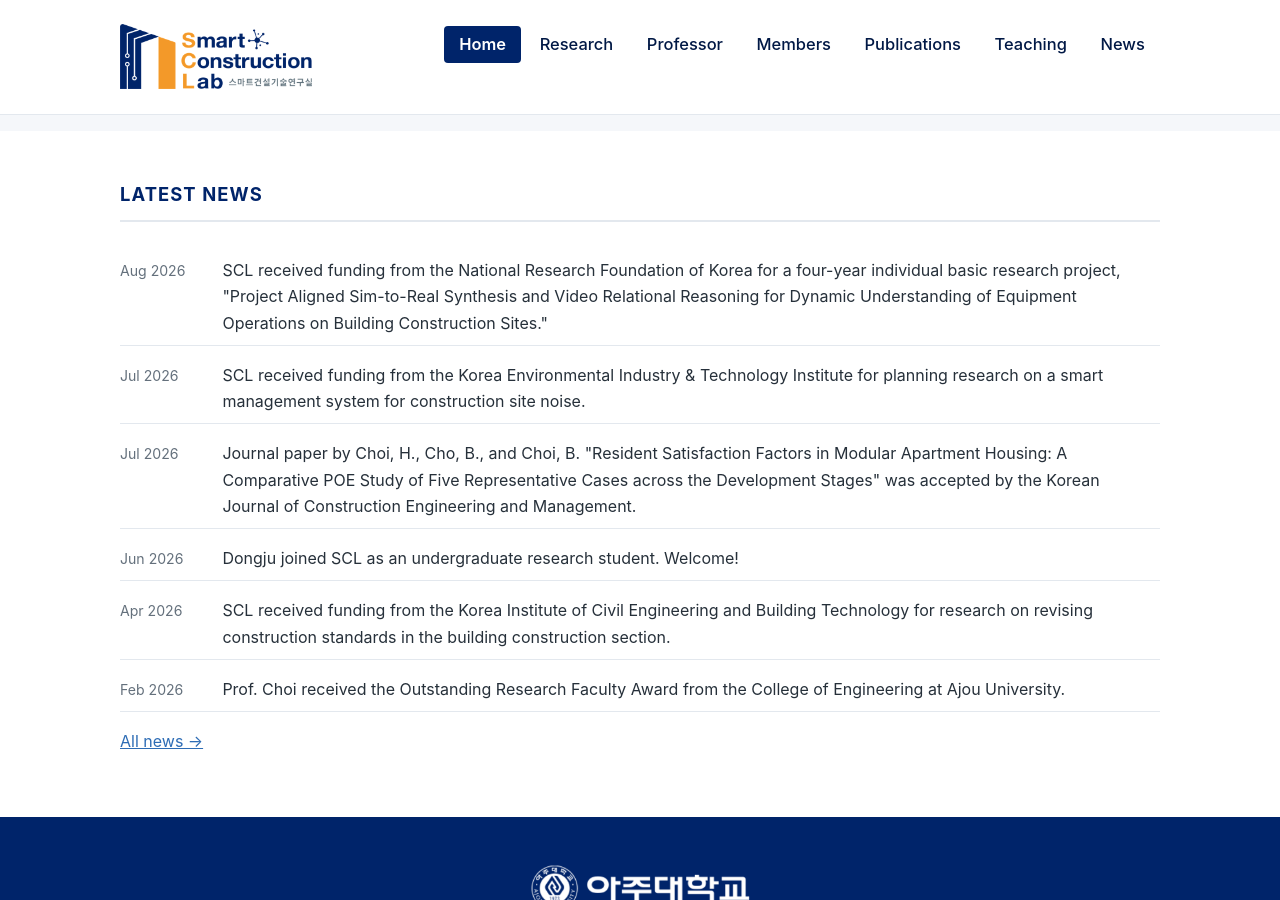
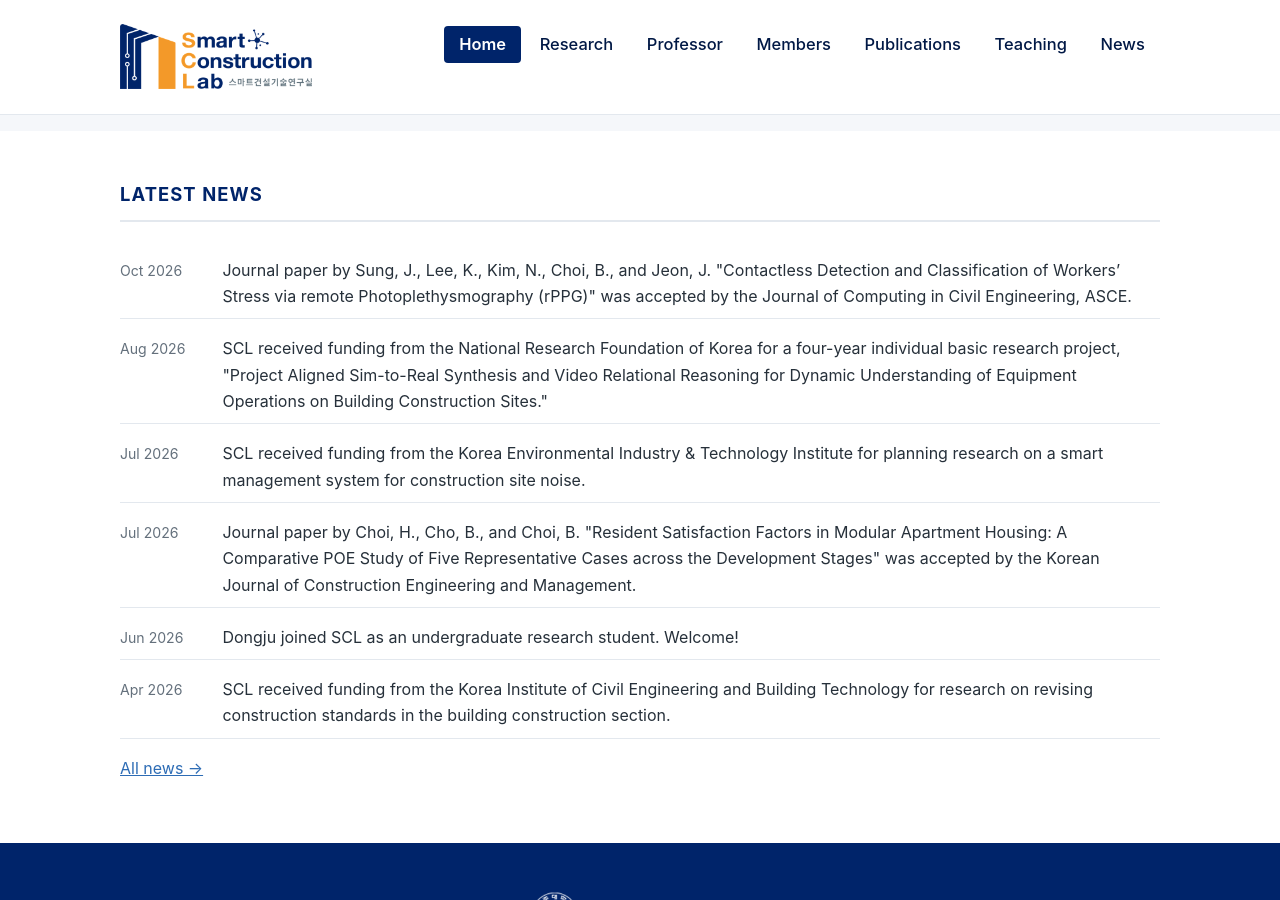
Before and after one commit to Ajou-Smart-Construction-Lab/ajou-smart-construction-lab.github.io, a Jekyll site: the page built from index.html, in a window 1280 px wide and 900 px high, scrolled down 1843 px. Built offline with Jekyll 4.4.1, drawn with Linux system fonts in a browser that asks for light colours.

Commit message:
J43 accepted (JCCE, rPPG stress) — 확정 제목 반영 + 뉴스
Co-Authored-By: Claude Opus 5.5 <noreply@anthropic.com>

```diff
--- a/_data/news.json
+++ b/_data/news.json
@@ -1,4 +1,9 @@
 [
+ {
+  "year": "2026",
+  "date": "Oct 2026",
+  "text": "Journal paper by Sung, J., Lee, K., Kim, N., Choi, B., and Jeon, J. \"Contactless Detection and Classification of Workers’ Stress via remote Photoplethysmography (rPPG)\" was accepted by the Journal of Computing in Civil Engineering, ASCE."
+ },
  {
   "year": "2026",
   "date": "Aug 2026",
--- a/publications.md
+++ b/publications.md
@@ -14,7 +14,7 @@ permalink: /publications/
 - [J46] Kwon, Y., and **Choi, B.** (2026) “The Psychological Mechanism of Field Engineers' Organizational Citizenship Behavior in Construction Projects: The Role of Project Identification”, Journal of Construction Engineering and Management (in review, Corresponding author)
 - [J45] Saqip, G., Jones, A. C., **Choi, B.**, and Lee, G. (2026) “Foundational Role of Neighborhood-Specific Mobility Self-Efficacy in Facilitating Older Adult Outdoor Mobility”, Journal of Transport & Health (in review)
 - [J44] Luo, Y., **Choi, B.**, Umair, M., and Seo, J. (2026) “Construction Workers’ Risk Perception: A Review of Influencing Factors, Measurement Approaches, and Intervention Strategies”, Journal of Management in Engineering (in review)
-- [J43] Sung, J., Lee, K., Kim, N., **Choi, B.**, and Jeon, J. (2026) “Contactless Detection and Classification of Construction Workers' Stress using remote Photoplethysmography (rPPG)”, Journal of Computing in Civil Engineering (in review)
+- [J43] Sung, J., Lee, K., Kim, N., **Choi, B.**, and Jeon, J. (2026) “Contactless Detection and Classification of Workers’ Stress via remote Photoplethysmography (rPPG)”, Journal of Computing in Civil Engineering (accepted)
 - [J42] \*Ban, J., Kim, H., Kim, D., Jeon, J., and **Choi, B.** (2026) “Site-Customized Synthetic Virtual Reality Data for Action Segmentation in Modular Installation Monitoring”, Engineering Applications of Artificial Intelligence (in review, Corresponding author)
 - [J41] \*Choi, H., Kim, J., and **Choi, B.** (2026) ”Explainable AI-Based Framework for 3D Structural As-Built Modeling of Aging Buildings in Korea Using Laser Scanning”, Engineering, Construction and Architectural Management, (in review, Corresponding author)
 - [J40] \*\*Yoo, J., Hwang, S., Seo, J., and **Choi, B.** (2026) "Feasibility of a Wearable 360° Camera for Personalized Proximity Warning on Construction Sites", Journal of Construction Engineering and Management, Vol. 152, No. 6, 04026079, <a href="https://doi.org/10.1061/JCEMD4.COENG-17958">https://doi.org/10.1061/JCEMD4.COENG-17958</a> (Corresponding author)
```
